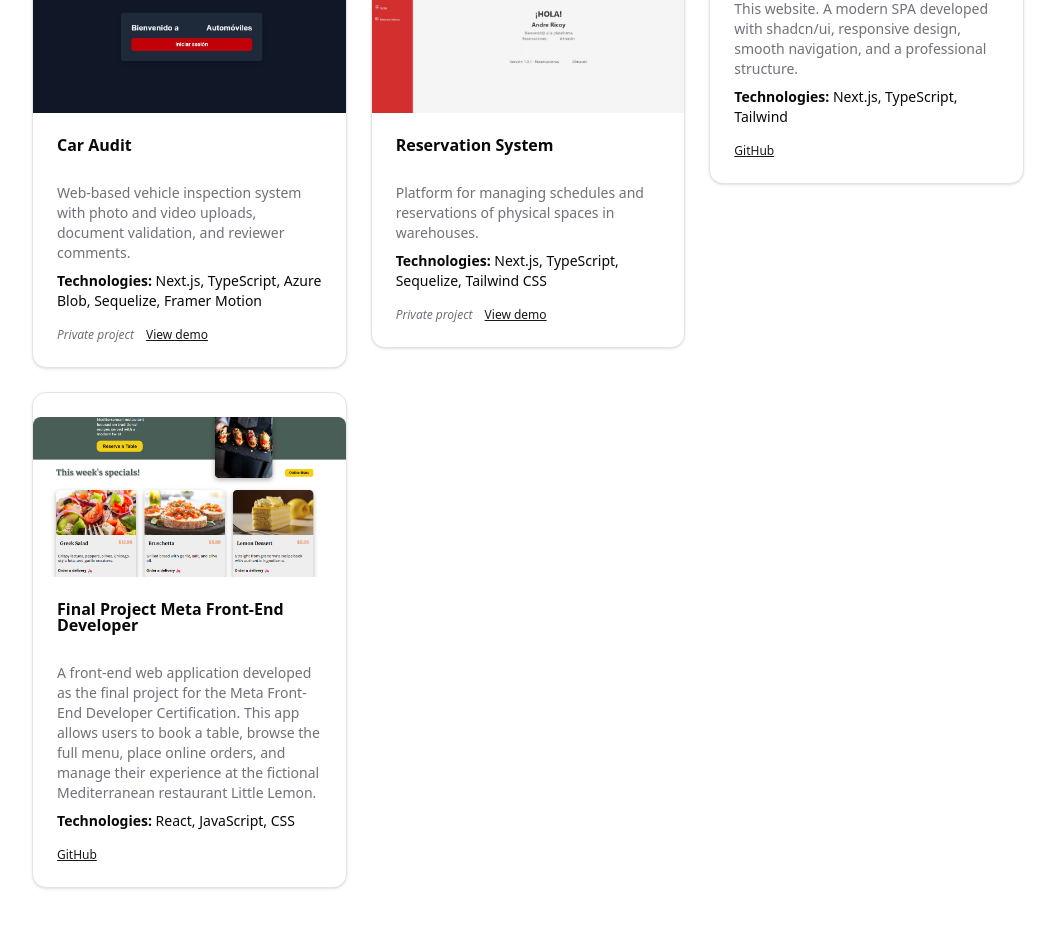
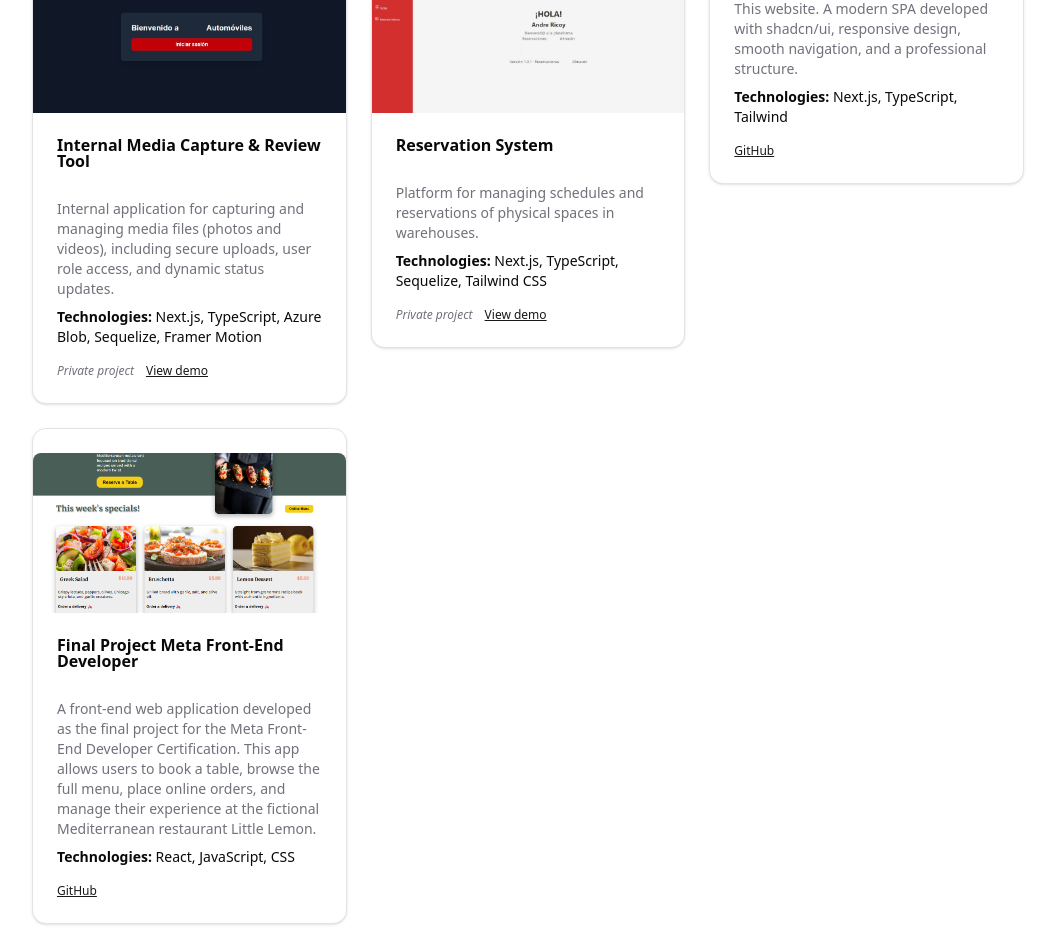
Before and after one commit to LzShiro/PersonalPortfolio, a Next.js app: page / in a window 1280 px wide. Shown: the part 1620-2554 px from the top of the page, without its empty margins (112-1167 px from the left). Built offline with nearby package versions, Linux system fonts and the light colour scheme.

Commit message:
Updated demo from Internal Web application

```diff
--- a/components/Projects.tsx
+++ b/components/Projects.tsx
@@ -10,16 +10,16 @@ const projects: Project[] = [
   {
     id: 1,
     title: {
-      es: "Auditoría de Automóviles",
-      en: "Car Audit",
+      es: "Herramienta de captura y revisión de medios internos",
+      en: "Internal Media Capture & Review Tool",
     },
     description: {
-      es:"Sistema web para revisión vehicular con carga de fotos y videos, validación de documentos y comentarios de revisores.",
-      en: "Web-based vehicle inspection system with photo and video uploads, document validation, and reviewer comments.",
+      es:"Aplicación interna para la captura y gestión de archivos multimedia (fotos y videos), con cargas seguras, control de acceso por roles de usuario y actualizaciones de estado dinámicas.",
+      en: "Internal application for capturing and managing media files (photos and videos), including secure uploads, user role access, and dynamic status updates.",
     },
     tech: ["Next.js", "TypeScript", "Azure Blob", "Sequelize", "Framer Motion"],
     github: null,
-    demo: "https://youtube.com",
+    demo: "https://youtu.be/iHq-tpGrwbU",
     image: "/projects/Autos.jpg",
   },
   {
```
